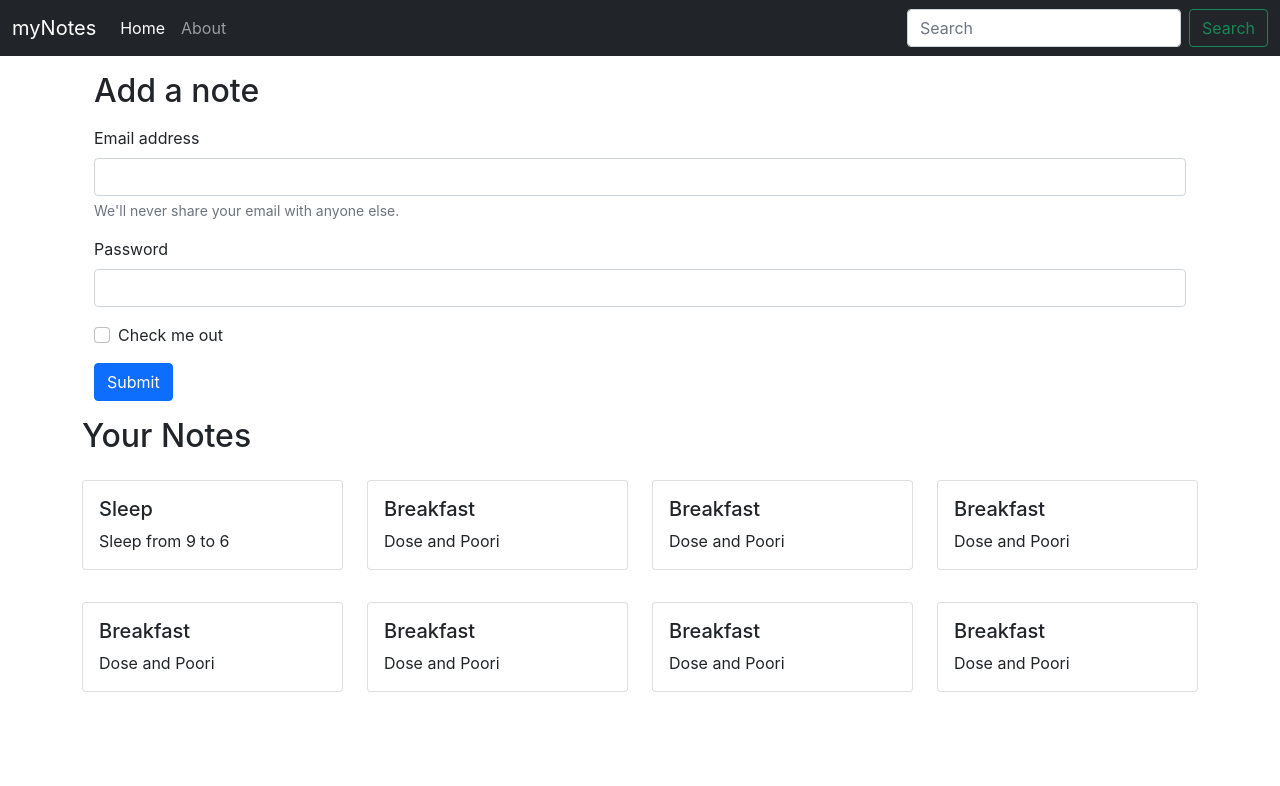
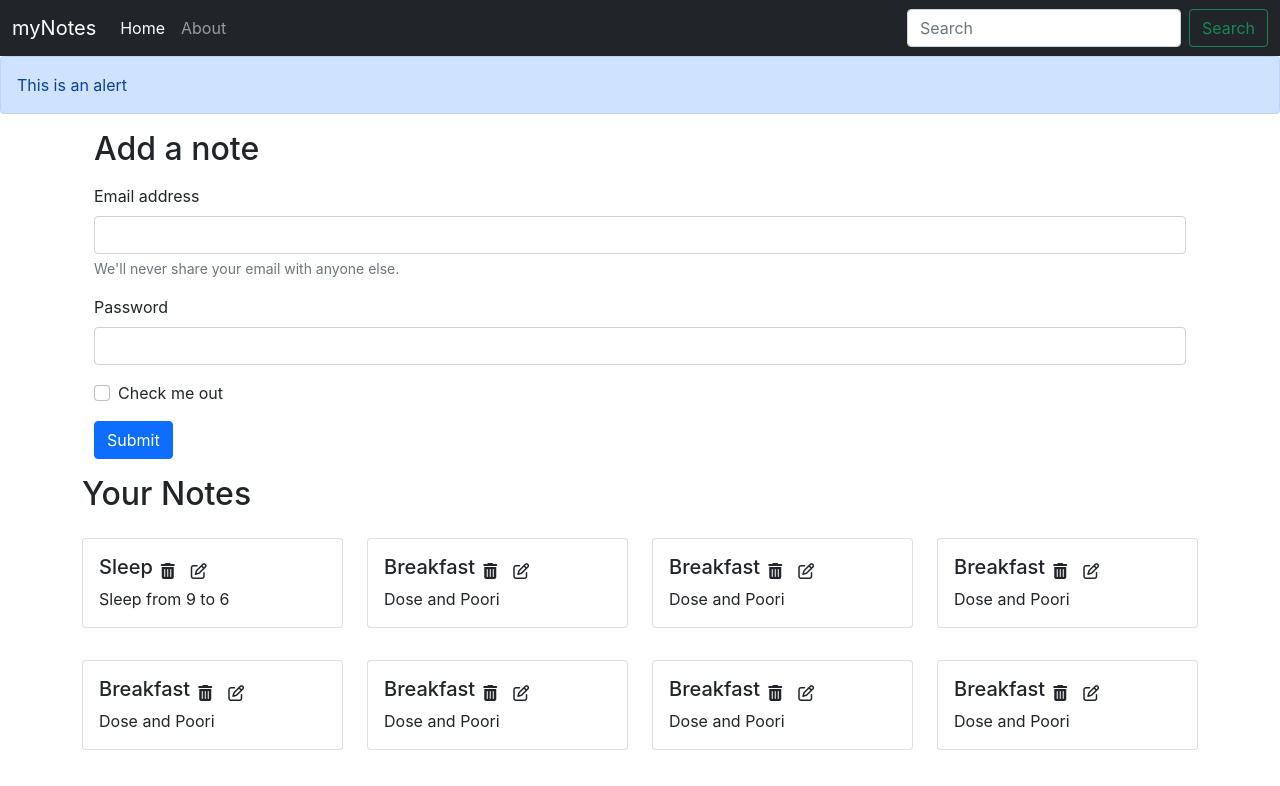
Before and after one commit to Goutham-02/my-notes, a React (Create React App) app: page / in a window 1280 px wide. Shown: the top 786 px of the page. Built offline with nearby package versions, Linux system fonts and the light colour scheme.

Commit message:
Alert component created & Edit, Delete icons added

```diff
--- a/public/index.html
+++ b/public/index.html
@@ -1,27 +1,30 @@
 <!DOCTYPE html>
 <html lang="en">
+
 <head>
   <meta charset="utf-8" />
   <link rel="icon" href="%PUBLIC_URL%/favicon.ico" />
   <meta name="viewport" content="width=device-width, initial-scale=1" />
   <meta name="theme-color" content="#000000" />
-    <meta
-      name="description"
-      content="Web site created using create-react-app"
-    />
+  <meta name="description" content="Web site created using create-react-app" />
   <link rel="apple-touch-icon" href="%PUBLIC_URL%/logo192.png" />
   <link rel="manifest" href="%PUBLIC_URL%/manifest.json" />
   <!-- Bootstrap CSS -->
-    <link href="https://cdn.jsdelivr.net/npm/bootstrap@5.1.3/dist/css/bootstrap.min.css" rel="stylesheet" integrity="sha384-1BmE4kWBq78iYhFldvKuhfTAU6auU8tT94WrHftjDbrCEXSU1oBoqyl2QvZ6jIW3" crossorigin="anonymous">
+  <link href="https://cdn.jsdelivr.net/npm/bootstrap@5.1.3/dist/css/bootstrap.min.css" rel="stylesheet"
+    integrity="sha384-1BmE4kWBq78iYhFldvKuhfTAU6auU8tT94WrHftjDbrCEXSU1oBoqyl2QvZ6jIW3" crossorigin="anonymous">
 
   <title>myNotes</title>
 </head>
+
 <body>
   <noscript>You need to enable JavaScript to run this app.</noscript>
   <div id="root"></div>
-
+  <script src="https://kit.fontawesome.com/f49756c41e.js" crossorigin="anonymous"></script>
   <!-- Option 1: Bootstrap Bundle with Popper -->
-    <script src="https://cdn.jsdelivr.net/npm/bootstrap@5.1.3/dist/js/bootstrap.bundle.min.js" integrity="sha384-ka7Sk0Gln4gmtz2MlQnikT1wXgYsOg+OMhuP+IlRH9sENBO0LRn5q+8nbTov4+1p" crossorigin="anonymous"></script>
+  <script src="https://cdn.jsdelivr.net/npm/bootstrap@5.1.3/dist/js/bootstrap.bundle.min.js"
+    integrity="sha384-ka7Sk0Gln4gmtz2MlQnikT1wXgYsOg+OMhuP+IlRH9sENBO0LRn5q+8nbTov4+1p"
+    crossorigin="anonymous"></script>
 
 </body>
+
 </html>
--- a/src/App.js
+++ b/src/App.js
@@ -4,6 +4,7 @@
 import About from './components/About';
 import Home from './components/Home';
 import NoteState from './context/notes/NoteState';
+import Alert from './components/Alert';
 
 function App() {
   return (
@@ -11,6 +12,7 @@
       <>
         <Router>
           <Navbar />
+          <Alert message="This is an alert"/>
           <div className="container">
             <Routes>
               <Route exact path="/" element={<Home />} />
--- /dev/null
+++ b/src/components/Alert.js
@@ -0,0 +1,13 @@
+import React from 'react'
+
+const Alert = (props) => {
+    return (
+        <div>
+            <div className="alert alert-primary" role="alert">
+                {props.message}
+            </div>
+        </div>
+    )
+}
+
+export default Alert
--- a/src/components/Home.js
+++ b/src/components/Home.js
@@ -8,17 +8,17 @@
         <h2>Add a note</h2>
         <form className='my-3'>
           <div className="mb-3">
-            <label for="exampleInputEmail1" className="form-label">Email address</label>
+            <label htmlFor="exampleInputEmail1" className="form-label">Email address</label>
             <input type="email" className="form-control" id="exampleInputEmail1" aria-describedby="emailHelp" />
             <div id="emailHelp" className="form-text">We'll never share your email with anyone else.</div>
           </div>
           <div className="mb-3">
-            <label for="exampleInputPassword1" className="form-label">Password</label>
+            <label htmlFor="exampleInputPassword1" className="form-label">Password</label>
             <input type="password" className="form-control" id="exampleInputPassword1" />
           </div>
           <div className="mb-3 form-check">
             <input type="checkbox" className="form-check-input" id="exampleCheck1" />
-            <label className="form-check-label" for="exampleCheck1">Check me out</label>
+            <label className="form-check-label" htmlFor="exampleCheck1">Check me out</label>
           </div>
           <button type="submit" className="btn btn-primary">Submit</button>
         </form>
--- a/src/components/Noteitem.js
+++ b/src/components/Noteitem.js
@@ -1,5 +1,4 @@
 import React from 'react';
-import { Link } from 'react-router-dom';
 
 const Noteitem = (props) => {
     const { note } = props;
@@ -7,11 +6,12 @@
         <div className='col-md-3'>
             <div className="card my-3">
                 <div className="card-body">
-                    <h5 className="card-title">{note.title}</h5>
-                    {/* <h6 className="card-subtitle mb-2 text-muted">Card subtitle</h6> */}
+                    <div className="d-flex align-items-center">
+                        <h5 className="card-title">{note.title}</h5>
+                        <i className="fa-solid fa-trash-can mx-2"></i>
+                        <i className="fa-regular fa-pen-to-square mx-2"></i>
+                    </div>
                     <p className="card-text">{note.description}</p>
-                    {/* <Link to="#" className="card-link">Card link</Link>
-                    <Link to="#" className="card-link">Another link</Link> */}
                 </div>
             </div>
         </div>
--- a/src/components/Notes.js
+++ b/src/components/Notes.js
@@ -9,7 +9,7 @@
         <div className="row my-3">
             <h2>Your Notes</h2>
             {notes.map((note) => {
-                return <Noteitem note={note}/>;
+                return <Noteitem key={note._id} note={note}/>;
             })}
         </div>
     )
--- a/src/context/notes/NoteState.js
+++ b/src/context/notes/NoteState.js
@@ -12,7 +12,7 @@
           "__v": 0
         },
         {
-          "_id": "667abcfa75c4490790318484",
+          "_id": "667abcfa75c449070318484",
           "title": "Breakfast",
           "description": "Dose and Poori",
           "tag": "Eat",
@@ -20,7 +20,7 @@
           "__v": 0
         },
         {
-          "_id": "667abcfa75c4490790318484",
+          "_id": "667abcfa75c449079018484",
           "title": "Breakfast",
           "description": "Dose and Poori",
           "tag": "Eat",
@@ -28,7 +28,7 @@
           "__v": 0
         },
         {
-          "_id": "667abcfa75c4490790318484",
+          "_id": "667abcfa75c44079318484",
           "title": "Breakfast",
           "description": "Dose and Poori",
           "tag": "Eat",
@@ -36,7 +36,7 @@
           "__v": 0
         },
         {
-          "_id": "667abcfa75c4490790318484",
+          "_id": "667abcfa75c449079318484",
           "title": "Breakfast",
           "description": "Dose and Poori",
           "tag": "Eat",
@@ -44,7 +44,7 @@
           "__v": 0
         },
         {
-          "_id": "667abcfa75c4490790318484",
+          "_id": "667abcfa75c490790318484",
           "title": "Breakfast",
           "description": "Dose and Poori",
           "tag": "Eat",
@@ -52,7 +52,7 @@
           "__v": 0
         },
         {
-          "_id": "667abcfa75c4490790318484",
+          "_id": "667abcfa75c449079031484",
           "title": "Breakfast",
           "description": "Dose and Poori",
           "tag": "Eat",
@@ -60,7 +60,7 @@
           "__v": 0
         },
         {
-          "_id": "667abcfa75c4490790318484",
+          "_id": "667acfa75c4490790318484",
           "title": "Breakfast",
           "description": "Dose and Poori",
           "tag": "Eat",
--- a/src/index.css
+++ b/src/index.css
@@ -11,3 +11,6 @@
   font-family: source-code-pro, Menlo, Monaco, Consolas, 'Courier New',
     monospace;
 }
+ i {
+  cursor: pointer;
+ }
```
Lines whose indentation alone changed are shown as unchanged.
